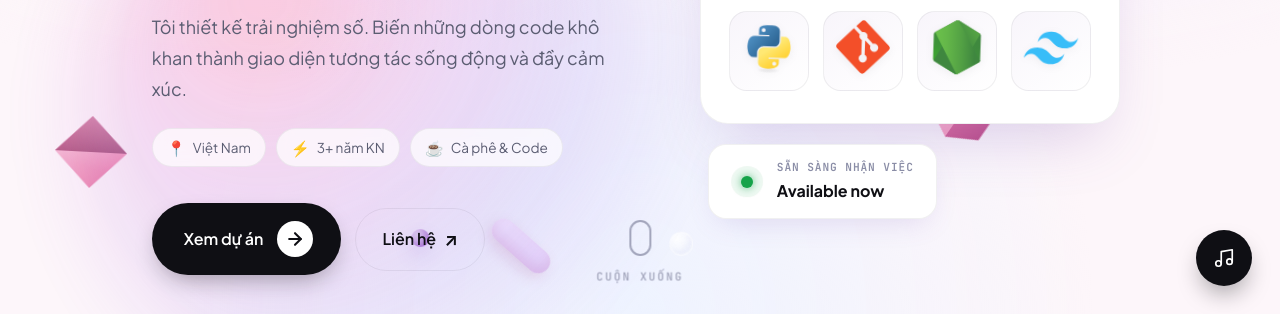
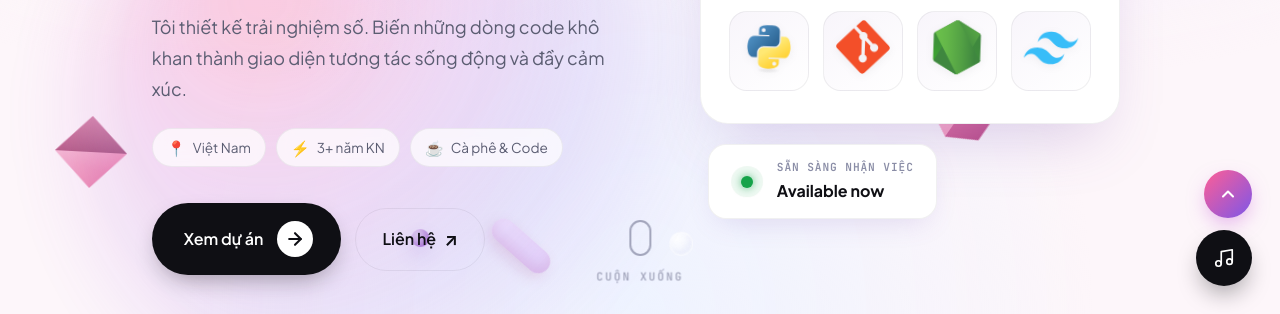
Before and after one commit to luongkun/portfolio, a plain HTML site: page index.html in a window 1280 px wide. Shown: the part 486-800 px from the top of the page. Drawn offline with Linux system fonts and the light colour scheme.

Commit message:
fix: back to top button not showing - remove inline display:none

```diff
--- a/index.html
+++ b/index.html
@@ -622,7 +622,7 @@
   </footer>
 
   <!-- Back to top button -->
-  <button class="back-to-top" id="backToTop" aria-label="Cuộn lên đầu trang" style="display:none;">
+  <button class="back-to-top" id="backToTop" aria-label="Cuộn lên đầu trang">
     <svg width="20" height="20" viewBox="0 0 24 24" fill="none" stroke="currentColor" stroke-width="2.5" stroke-linecap="round" stroke-linejoin="round">
       <polyline points="18 15 12 9 6 15"></polyline>
     </svg>
```
Also changed, not shown: index.src.html (+1 -1 lines).
